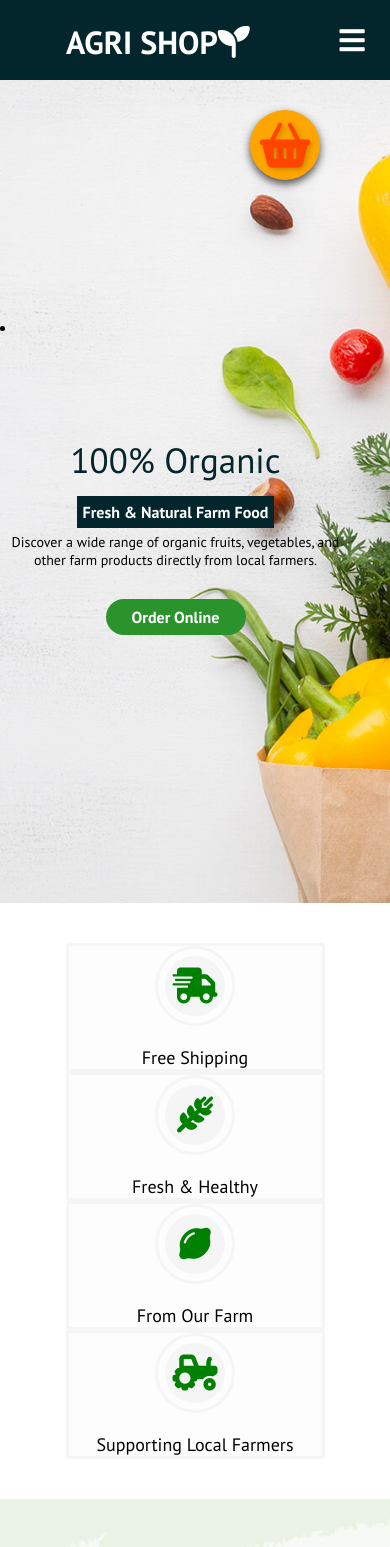
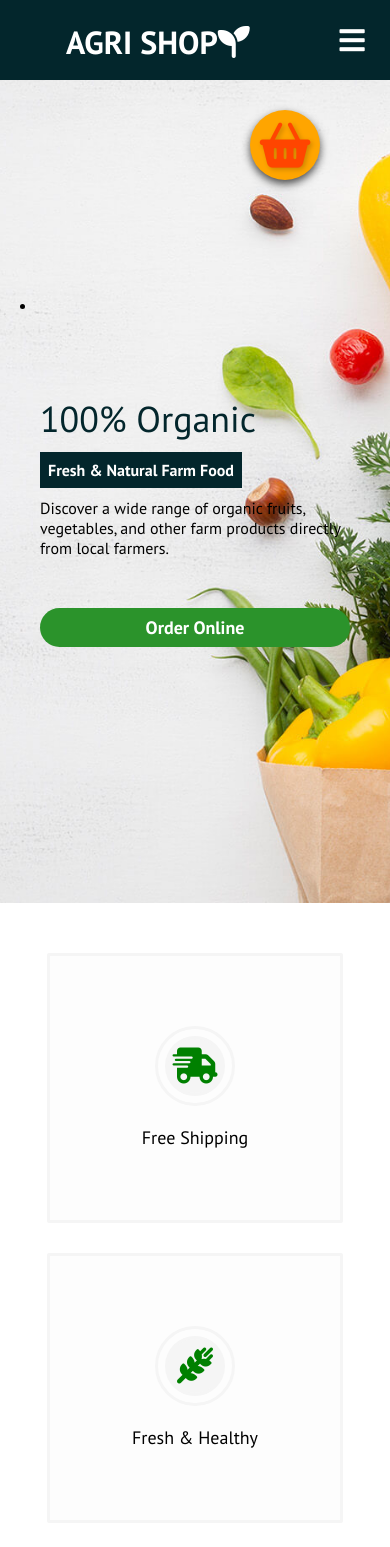
Before and after one commit to MKristinaa/AgriShop-React, a React (Create React App) app: page / in a window 390 px wide. Shown: the top 1547 px of the page. Built offline with nearby package versions, Linux system fonts and the light colour scheme.

Commit message:
Updated Home.css for better responsiveness

```diff
--- a/src/components/pages/Home.css
+++ b/src/components/pages/Home.css
@@ -318,105 +318,80 @@ button:hover{
 }
 
 /* TELEFONI (max širina 600px) */
-/* TELEFONI (max širina 600px) */
 @media (max-width: 600px) {
-  /* HOME CONTENT */
+  .home-container {
+    align-items: flex-start;
+    padding: 20px;
+  }
+
   .home-content {
-    width: 90%;
-    margin-left: 0;
-    padding: 10px;
-    margin-top: 30px;
-    align-items: center;
-    text-align: center;
+    width: 100%;
+    margin: 0;
+    text-align: left;
   }
 
   .home-title {
-    font-size: 35px; /* manji naslov */
-    margin-bottom: 8px;
+    font-size: 36px;
   }
 
   .home-text-1 {
-    width: auto;
     font-size: 16px;
-    padding: 6px;
-    margin: 5px auto;
+    width: fit-content;
   }
 
   .home-text-2 {
     width: 100%;
-    font-size: 14px;
-    margin-bottom: 30px;
+    font-size: 16px;
   }
 
   .order-button {
-    width: 140px;
-    font-size: 16px;
+    width: 100%;
+    font-size: 18px;
   }
 
-  /* HOME ABOUT */
-  .home-about {
+  .home-container-2 {
     flex-direction: column;
-    padding: 40px 20px;
     height: auto;
   }
 
-  .about-containt {
-    width: 95%;
-    text-align: center;
+  .container-2-item {
+    width: 80%;
+    margin-bottom: 20px;
   }
 
-  /* CAROUSEL */
-  .carousel-wrapper {
-    display: flex;
-    align-items: center;
-    justify-content: center;
-    position: relative;
+  .home-about {
+    padding: 40px 20px;
+  }
+
+  .about-containt {
     width: 100%;
   }
 
-  .products {
-    display: flex;
-    gap: 15px;
-    overflow: hidden;
-    flex: 1;
+  .carousel-wrapper {
+    flex-direction: column;
   }
 
-  .container-2-item {
-    width: 70%;
-    min-width: 220px;
-    height: auto;
-    margin: 0 auto;
-    flex-shrink: 0;
+  .carousel-arrow {
+    margin: 10px 0;
+  }
+
+  .products {
+    flex-wrap: wrap;
+    gap: 15px;
   }
 
   .product-img img {
-    width: 100%;
-    height: auto;
-    object-fit: cover;
+    width: 120px;
   }
 
-  .carousel-arrow {
-    position: absolute;
-    top: 50%;
-    transform: translateY(-50%);
-    background-color: #4caf50;
-    color: white;
-    border: none;
-    width: 40px;
-    height: 40px;
-    border-radius: 50%;
-    display: flex;
-    justify-content: center;
-    align-items: center;
-    cursor: pointer;
-    z-index: 10;
+  .cart {
+    width: 55px;
+    height: 55px;
+    top: 20px;
+    right: 20px;
   }
 
-  .carousel-arrow.left {
-    left: 5px;
-  }
-
-  .carousel-arrow.right {
-    right: 5px;
+  .cart i {
+    font-size: 28px;
   }
 }
```
